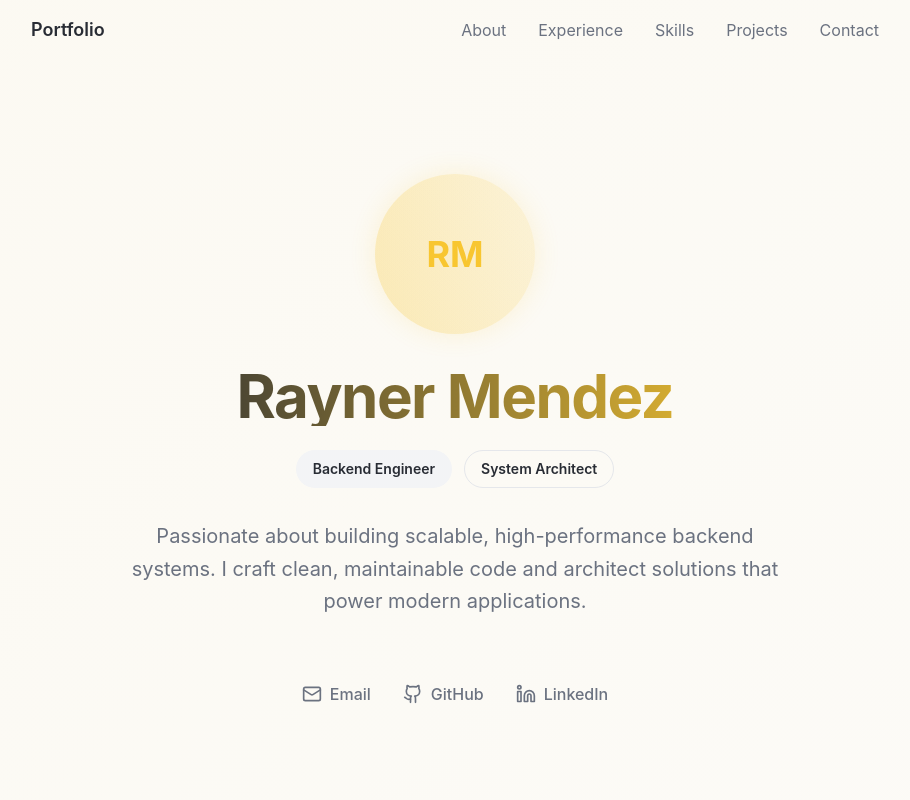
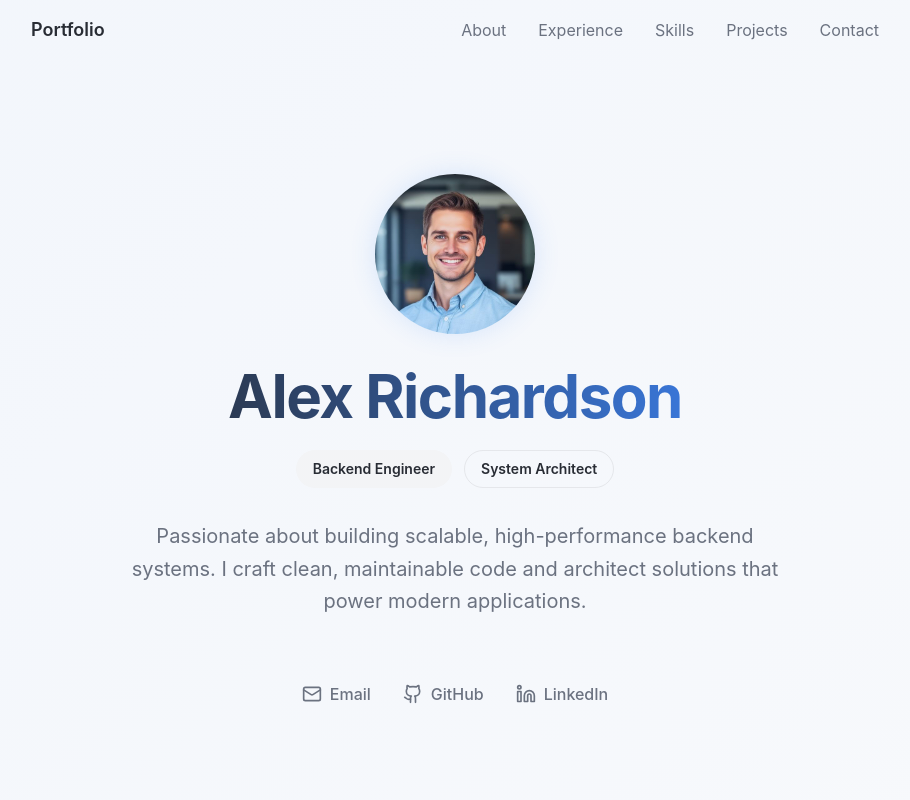
Before and after one commit to RaynerMDZ/rayner-mendez-portfolio, a React (Vite) app: page / in a window 1280 px wide. Shown: the top 800 px of the page, without its empty margins (185-1095 px from the left). Built offline with nearby package versions, Linux system fonts and the light colour scheme.

Commit message:
Reverted to commit d959babb339197539b1c365b653b60588a5e1f1a

```diff
--- a/index.html
+++ b/index.html
@@ -3,12 +3,12 @@
   <head>
     <meta charset="UTF-8" />
     <meta name="viewport" content="width=device-width, initial-scale=1.0" />
-    <title>Rayner Mendez - Backend Engineer Portfolio</title>
-    <meta name="description" content="Professional portfolio of Rayner Mendez, Backend Engineer specializing in scalable systems, microservices, and clean code architecture." />
-    <meta name="author" content="Rayner Mendez" />
+    <title>Alex Richardson - Backend Engineer Portfolio</title>
+    <meta name="description" content="Professional portfolio of Alex Richardson, Backend Engineer specializing in scalable systems, microservices, and clean code architecture." />
+    <meta name="author" content="Alex Richardson" />
     <meta name="keywords" content="backend engineer, software engineer, java, python, microservices, system architecture, portfolio" />
 
-    <meta property="og:title" content="Rayner Mendez - Backend Engineer Portfolio" />
+    <meta property="og:title" content="Alex Richardson - Backend Engineer Portfolio" />
     <meta property="og:description" content="Professional portfolio showcasing backend engineering expertise in scalable systems and clean code architecture." />
     <meta property="og:type" content="website" />
     <meta property="og:image" content="https://lovable.dev/opengraph-image-p98pqg.png" />
--- a/src/components/About.tsx
+++ b/src/components/About.tsx
@@ -10,7 +10,7 @@ const About = () => {
 
           <div className="max-w-3xl mx-auto space-y-6 text-lg leading-relaxed">
             <p className="text-muted-foreground">
-              I'm Rayner Mendez, a Backend Engineer with over 5 years of experience designing and implementing
+              I'm a Backend Engineer with over 5 years of experience designing and implementing
               robust, scalable systems. My passion lies in solving complex technical challenges
               and building software that can handle millions of users while maintaining clean,
               maintainable code.
--- a/src/components/Contact.tsx
+++ b/src/components/Contact.tsx
@@ -26,20 +26,20 @@ const Contact = () => {
 
                 <div className="space-y-4">
                   <a
-                    href="mailto:rayner.mendez@example.com"
+                    href="mailto:alex.richardson@example.com"
                     className="flex items-center space-x-3 p-3 rounded-lg hover:bg-accent transition-all duration-300 group hover-lift"
                   >
                     <Mail size={20} className="text-tech-accent" />
                     <div>
                       <div className="font-medium group-hover:text-tech-accent transition-colors">
-                        rayner.mendez@example.com
+                        alex.richardson@example.com
                       </div>
                       <div className="text-sm text-muted-foreground">Primary Email</div>
                     </div>
                   </a>
 
                   <a
-                    href="https://github.com/raynermendez"
+                    href="https://github.com"
                     target="_blank"
                     rel="noopener noreferrer"
                     className="flex items-center space-x-3 p-3 rounded-lg hover:bg-accent transition-all duration-300 group hover-lift"
@@ -47,14 +47,14 @@ const Contact = () => {
                     <Github size={20} className="text-tech-accent" />
                     <div>
                       <div className="font-medium group-hover:text-tech-accent transition-colors">
-                        github.com/raynermendez
+                        github.com/alexrichardson
                       </div>
                       <div className="text-sm text-muted-foreground">Open Source Portfolio</div>
                     </div>
                   </a>
 
                   <a
-                    href="https://linkedin.com/in/raynermendez"
+                    href="https://linkedin.com"
                     target="_blank"
                     rel="noopener noreferrer"
                     className="flex items-center space-x-3 p-3 rounded-lg hover:bg-accent transition-all duration-300 group hover-lift"
@@ -62,7 +62,7 @@ const Contact = () => {
                     <Linkedin size={20} className="text-tech-accent" />
                     <div>
                       <div className="font-medium group-hover:text-tech-accent transition-colors">
-                        linkedin.com/in/raynermendez
+                        linkedin.com/in/alexrichardson
                       </div>
                       <div className="text-sm text-muted-foreground">Professional Network</div>
                     </div>
--- a/src/components/Footer.tsx
+++ b/src/components/Footer.tsx
@@ -4,7 +4,7 @@ const Footer = () => {
       <div className="max-w-4xl mx-auto px-6">
         <div className="flex flex-col md:flex-row justify-between items-center space-y-4 md:space-y-0">
           <div className="text-sm text-muted-foreground">
-            © 2024 Rayner Mendez. Built with React, TypeScript, and Tailwind CSS.
+            © 2024 Alex Richardson. Built with React, TypeScript, and Tailwind CSS.
           </div>
 
           <div className="text-sm text-muted-foreground">
--- a/src/components/Hero.tsx
+++ b/src/components/Hero.tsx
@@ -1,7 +1,6 @@
 import { Badge } from '@/components/ui/badge';
 import { Github, Linkedin, Mail } from 'lucide-react';
-// Temporarily remove image import to fix loading issue
-// import profileImage from '@/assets/profile-picture.jpg';
+import profileImage from '@/assets/profile-picture.jpg';
 
 const Hero = () => {
   return (
@@ -14,9 +13,12 @@ const Hero = () => {
           {/* Profile Picture */}
           <div className="flex justify-center mb-8">
             <div className="relative">
-              <div className="w-32 h-32 md:w-40 md:h-40 rounded-full overflow-hidden shadow-tech animate-glow bg-gradient-to-br from-tech-accent/20 to-tech-accent/10 flex items-center justify-center">
-                {/* Temporary placeholder until image loads properly */}
-                <div className="text-4xl font-bold text-tech-accent">RM</div>
+              <div className="w-32 h-32 md:w-40 md:h-40 rounded-full overflow-hidden shadow-tech animate-glow">
+                <img
+                  src={profileImage}
+                  alt="Alex Richardson - Backend Engineer"
+                  className="w-full h-full object-cover hover-lift"
+                />
               </div>
               <div className="absolute inset-0 rounded-full bg-gradient-to-tr from-tech-accent/20 to-transparent"></div>
             </div>
@@ -24,7 +26,7 @@ const Hero = () => {
 
           <div className="space-y-6">
             <h1 className="text-5xl md:text-6xl font-bold tracking-tight bg-gradient-to-r from-foreground to-tech-accent bg-clip-text text-transparent">
-              Rayner Mendez
+              Alex Richardson
             </h1>
             <div className="flex flex-wrap justify-center gap-3">
               <Badge variant="secondary" className="text-sm hover-glow px-4 py-2">
@@ -43,7 +45,7 @@ const Hero = () => {
 
           <div className="flex items-center justify-center space-x-8 pt-8">
             <a
-              href="mailto:rayner@example.com"
+              href="mailto:alex@example.com"
               className="flex items-center space-x-2 text-muted-foreground hover:text-tech-accent transition-all duration-300 hover-lift group"
             >
               <Mail size={20} className="group-hover:animate-float" />
--- a/src/index.css
+++ b/src/index.css
@@ -18,8 +18,8 @@
     --popover: 0 0% 100%;
     --popover-foreground: 220 13% 18%;
 
-    /* Technical yellow primary */
-    --primary: 45 93% 58%;
+    /* Technical blue primary */
+    --primary: 217 91% 60%;
     --primary-foreground: 0 0% 100%;
 
     /* Subtle grays for sections */
@@ -29,20 +29,20 @@
     --muted: 220 14% 96%;
     --muted-foreground: 220 9% 46%;
 
-    --accent: 45 93% 95%;
-    --accent-foreground: 45 93% 58%;
+    --accent: 217 91% 95%;
+    --accent-foreground: 217 91% 60%;
 
     --destructive: 0 84% 60%;
     --destructive-foreground: 0 0% 100%;
 
     --border: 220 13% 91%;
     --input: 220 13% 91%;
-    --ring: 45 93% 58%;
+    --ring: 217 91% 60%;
 
     --radius: 0.375rem;
 
     /* Technical theme specific colors */
-    --tech-accent: 45 93% 58%;
+    --tech-accent: 217 91% 60%;
     --tech-muted: 220 9% 46%;
     --section-bg: 220 14% 98%;
 
@@ -72,7 +72,7 @@
     --popover: 220 27% 8%;
     --popover-foreground: 220 14% 96%;
 
-    --primary: 45 93% 58%;
+    --primary: 217 91% 60%;
     --primary-foreground: 220 27% 8%;
 
     --secondary: 220 27% 12%;
@@ -82,16 +82,16 @@
     --muted-foreground: 220 9% 64%;
 
     --accent: 220 27% 12%;
-    --accent-foreground: 45 93% 58%;
+    --accent-foreground: 217 91% 60%;
 
     --destructive: 0 84% 60%;
     --destructive-foreground: 220 14% 96%;
 
     --border: 220 27% 18%;
     --input: 220 27% 18%;
-    --ring: 45 93% 58%;
+    --ring: 217 91% 60%;
 
-    --tech-accent: 45 93% 58%;
+    --tech-accent: 217 91% 60%;
     --tech-muted: 220 9% 64%;
     --section-bg: 220 27% 10%;
   }
```
